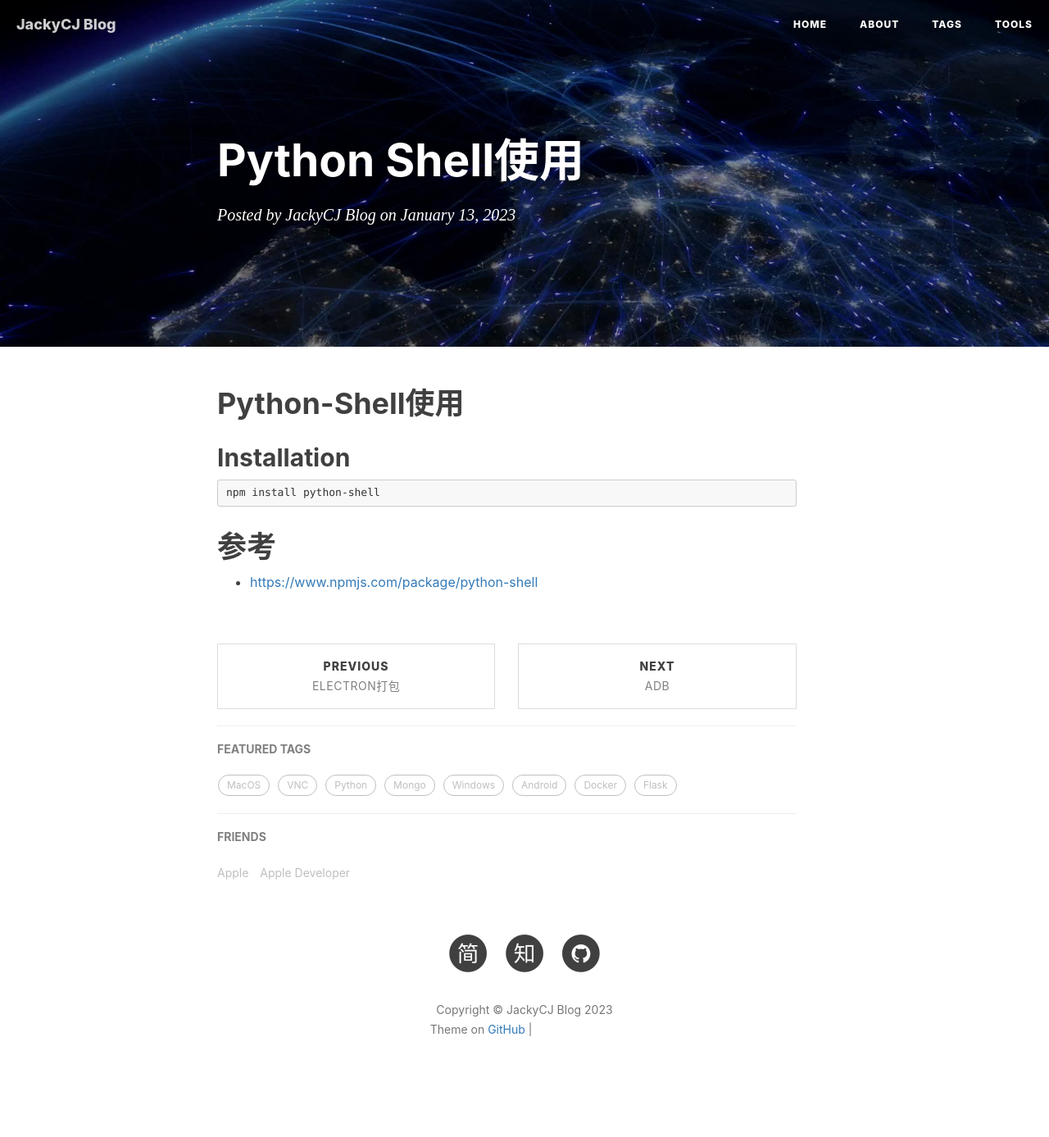
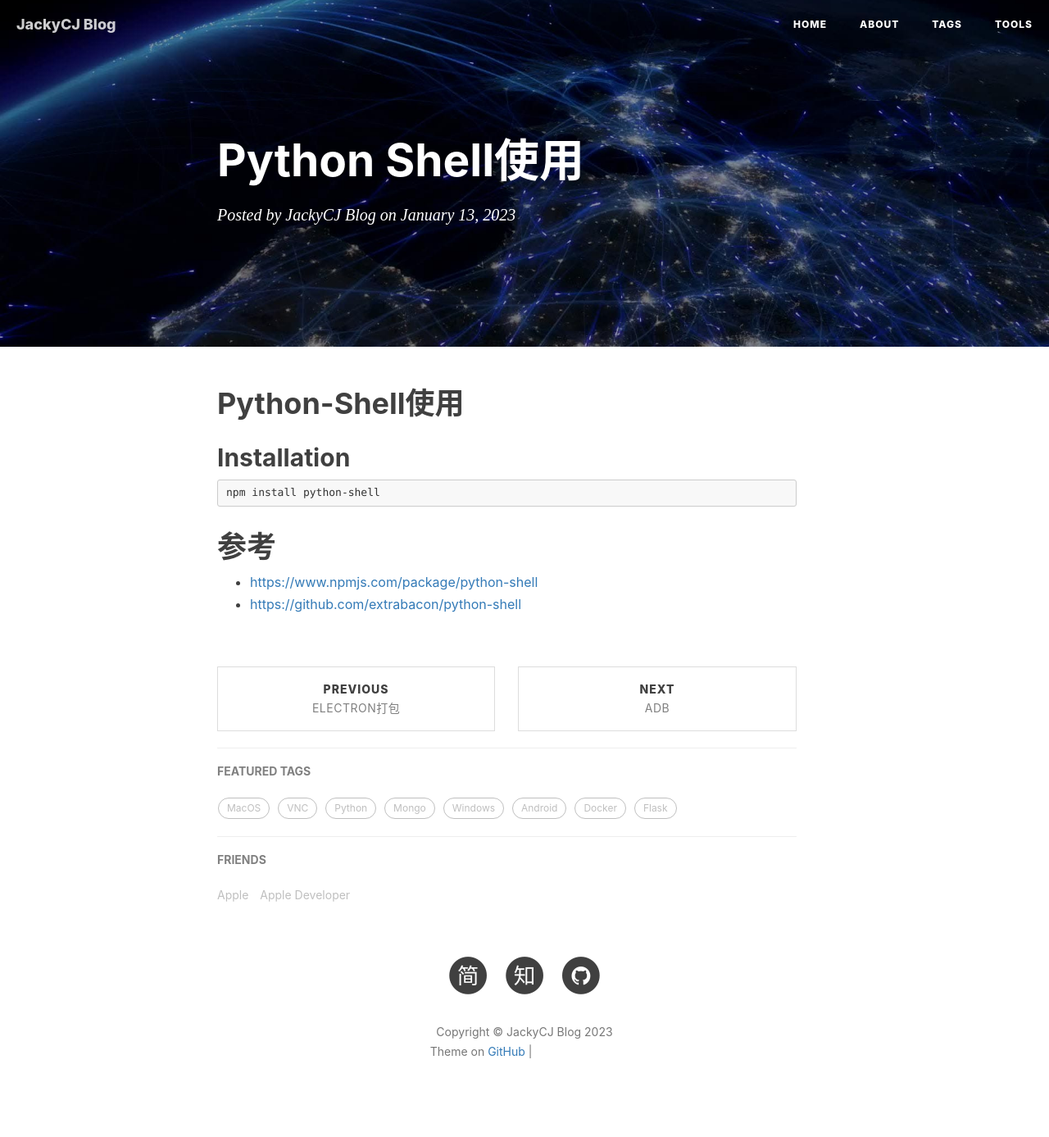
Before and after one commit to JackyCJ/jackycj.github.io, a Jekyll site: the page built from _posts/2023-01-13-Python-Shell使用.md, in a window 1280 px wide. Shown: the whole page at 82% size. Built offline with Jekyll 4.4.1, drawn with Linux system fonts in a browser that asks for light colours; nearby versions of some CDN libraries; our own code applies the rules of GitHub Pages for plain Markdown files; comment, search, counter and statistics services are not loaded; before the commit the page ends 1360 px from its top, so only the background shows below that; some of the changed lines change nothing that is shown; grey boxes are pictures that could not be loaded.

Commit message:
Update 2023-01-13-Python-Shell使用.md

```diff
--- a/_posts/2023-01-13-Python-Shell使用.md
+++ b/_posts/2023-01-13-Python-Shell使用.md
@@ -10,3 +10,4 @@
 # 参考
 
 - [https://www.npmjs.com/package/python-shell](https://www.npmjs.com/package/python-shell)
+- [https://github.com/extrabacon/python-shell](https://github.com/extrabacon/python-shell)
```
